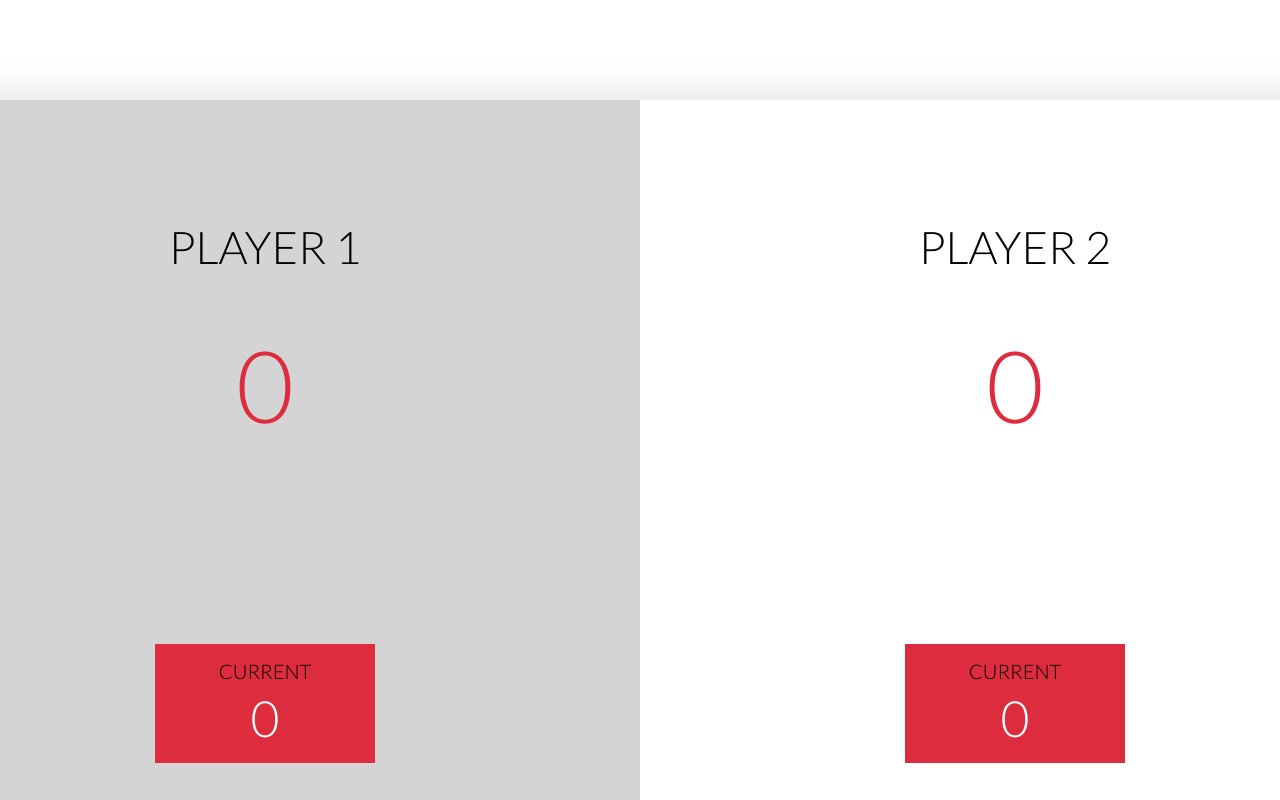
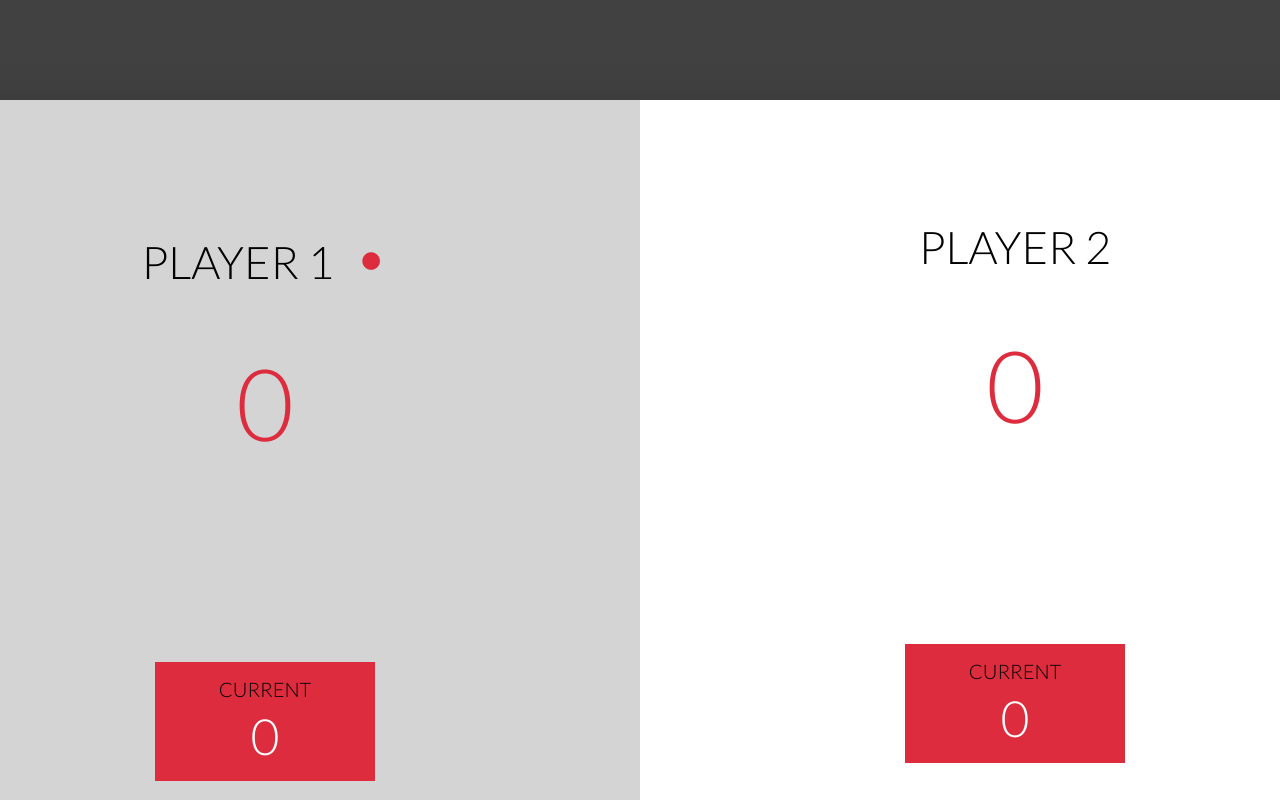
Before and after one commit to LouisLonchamp/DiceGame, a plain HTML site: page index.html in a window 1280 px wide. Shown: the top 800 px of the page. Drawn offline with Linux system fonts and the light colour scheme.

Commit message:
Add red sticker after player name

```diff
--- a/style.css
+++ b/style.css
@@ -10,7 +10,7 @@
 }
 
 body {
-    background-color: white;
+    background-color: rgb(65, 65, 65);
     background-position: center;
     font-family: "lato";
     position: relative;
@@ -61,6 +61,13 @@ body {
     background-color: #d4d4d4;
 }
 
+.activeturn .player-name::after {
+    content: "\2022";
+    font-size: 60px;
+    margin-left: 20px;
+    color: #dc2c3d;
+}
+
 .current {
     background-color: #dc2c3d;
     width: 40%;
```
Also changed, not shown: index.html (+3 -0 lines).
